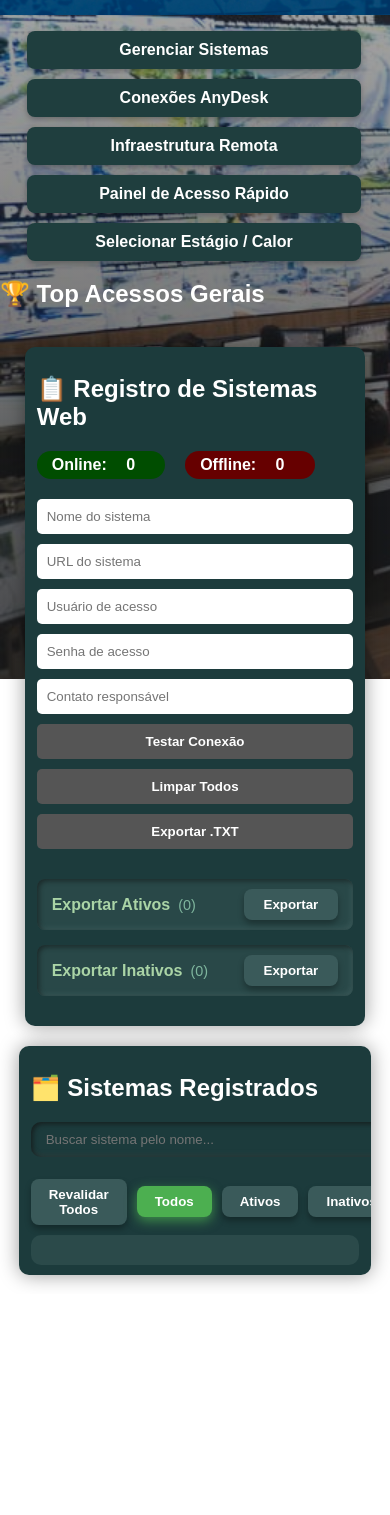
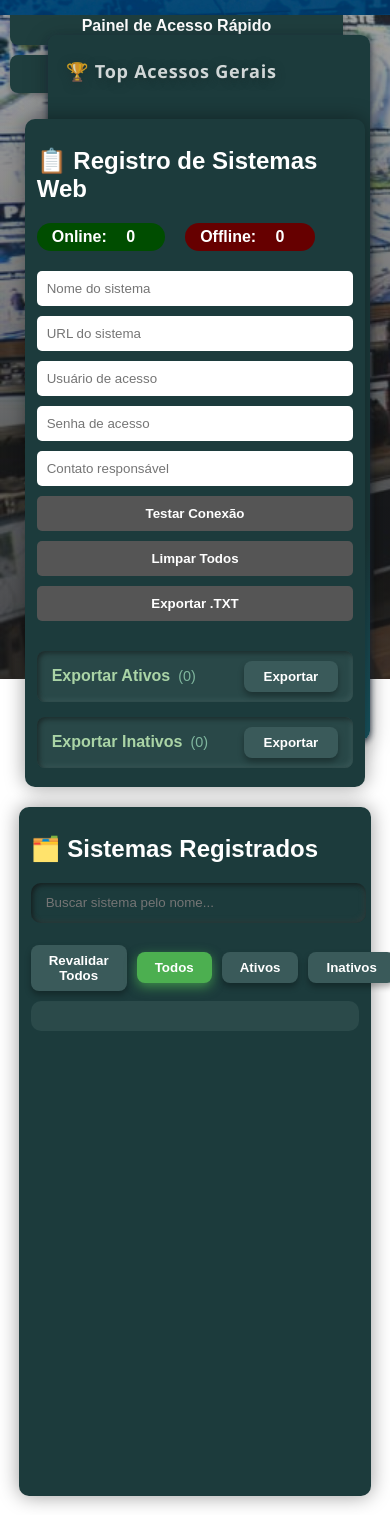
Before and after one commit to brjhon/ColdGend.github.io, a plain HTML site: page index.html in a window 390 px wide. Shown: the part 165-1680 px from the top of the page. Before the commit the page ends 1459 px from the top, so only its background shows below. Drawn offline with Linux system fonts and the light colour scheme; no server answers.

Commit message:
Ajuste do painel de hanking, criação e ajuste do visual

```diff
--- a/index.html
+++ b/index.html
@@ -68,7 +68,7 @@
 </div>
 
 <!-- Modal do painel de  -->
-<div id="top-geral-float" class="top-geral-panel-float">
+<div id="top-geral-float" class="top-geral-panel">
   <h2>🏆 Top Acessos Gerais</h2>
   <ul id="lista-top-geral"></ul>
 </div>
@@ -128,11 +128,7 @@
     <div class="site-list" id="site-list"></div>
   </div>
 
-
-
 </main>
-
-
 
 <!-- Modal de edição (sites) -->
 <div class="modal" id="editModal" >
@@ -688,6 +684,8 @@ async function testarSite() {
   }).catch(() => {
     alert("Não foi possível copiar os dados para a área de transferência.");
   });
+
+
 }
 
   async function recarregarTodosSites() {
--- a/style.css
+++ b/style.css
@@ -311,11 +311,10 @@ header img {
     display: flex;
     gap: 20px;
     flex-wrap: wrap;
-    justify-content: center;
-
   }
 
   .left-column {
+    height: 668px;
     flex: 0 0 340px;
     background-color: #1c3b3c;
     border-radius: 10px;
@@ -323,7 +322,7 @@ header img {
     box-shadow: 0 0 20px rgba(0,0,0,0.4);
     transition: transform 0.3s ease, box-shadow 0.3s ease;
     margin-bottom: 20px;
-        z-index: 000 ;/* z-index alto para ficar acima de outros elementos */
+    z-index: 000 ;/* z-index alto para ficar acima de outros elementos */
   }
 
   .left-column:hover {
@@ -336,10 +335,11 @@ header img {
     background-color: #1c3b3c;
     border-radius: 10px;
     padding: 9px;
+    height: 689px;
     box-shadow: 0 0 20px rgba(0,0,0,0.4);
     transition: transform 0.3s ease, box-shadow 0.3s ease;
     margin-bottom: 20px;
-    overflow-x: hidden;
+
 
   }
 
@@ -355,6 +355,8 @@ header img {
     flex-direction: column;
     gap: 15px;
   }
+
+
   .export-status-row {
     display: flex;
     align-items: center;
@@ -393,10 +395,19 @@ header img {
   }
 
   /* Inicio da painel ranking  */
+
+  #top-geral-float {
+  position: absolute;
+  top: 200px;
+  right: 20px;
+  height: 659px;
+  width: 290px;
+}
+
 .top-geral-panel {
   flex: 0 0 260px;
   background: linear-gradient(135deg, #1c3b3c 80%, #185865 100%);
-  border-radius: 14px;
+  border-radius: 9px;
   box-shadow: 0 6px 24px #0004, 0 2px 6px #234;
   padding: 24px 14px 22px 18px;
   margin-left: 24px;
@@ -407,7 +418,7 @@ header img {
   display: flex;
   flex-direction: column;
   align-items: flex-start;
-  max-height: 480px;
+  max-height: 100%;
   overflow-y: auto;
 }
 .top-geral-panel h2 {
@@ -449,6 +460,8 @@ header img {
   margin-left: auto;
   font-size: 0.95em;
 }
+
+
 /* Final da parte ranking */
 
 
@@ -505,9 +518,9 @@ header img {
     background-color: #2b4a4a;
     border-radius: 10px;
     padding: 15px;
-    max-height: 500px;
+    max-height: 432px;
     overflow-y: auto;
-    scrollbar-width: thin;
+
   }
   .site-list::-webkit-scrollbar {
     width: 8px;
@@ -521,6 +534,7 @@ header img {
     border-radius: 10px;
     border: 2px solid #1c3b3c;
   }
+
   .site-item {
     display: flex;
     flex-direction: column;
@@ -909,7 +923,8 @@ header img {
 
 /* Estilo da barra de pesquisa em sites */
   #searchInput{
-    width: 100%;
+    width: 93%;
+    height: 20px;
     padding: 10px 15px;
     border: none;
     border-radius: 10px;
@@ -919,9 +934,31 @@ header img {
     margin-bottom: 12px;
  }
 
+ /* Busca AnyDesk */
+#searchAnyDeskInput {
+  width:93%;
+  padding: 10px 15px;
+  border: none;
+  border-radius: 10px;
+  background-color: #1c3b3c;
+  color: white;
+  box-shadow: inset 2px 2px 5px #162020, inset -2px -2px 5px #2e3e3e;
+  margin-bottom: 12px;
+}
+
+#searchAnyDeskInput::placeholder {
+  color: #a8b3b3;
+}
+
+#searchAnyDeskInput:focus {
+  outline: none;
+  background-color: #254848;
+  box-shadow: 0 0 8px #63cdda;
+}
+
  /* Estilo da barra de pesquisa em Equipamentos Registrados */
   #searchRemoteInput {
-    width: 100%;
+    width: 93%;
     padding: 10px 15px;
     border: none;
     border-radius: 10px;
@@ -1088,10 +1125,9 @@ header img {
   font-family: monospace;
   font-size: 1rem;
 }
-
+.site-list
 #acessos-remotos-list {
-  max-height: 500px;
-  overflow-y: auto;
+
   scrollbar-width: thin;
 }
 #acessos-remotos-list::-webkit-scrollbar { width: 8px; }
@@ -1125,27 +1161,7 @@ header img {
   background:#55a67a;
 }
 
-/* Busca AnyDesk */
-#searchAnyDeskInput {
-  width: 100%;
-  padding: 10px 15px;
-  border: none;
-  border-radius: 10px;
-  background-color: #1c3b3c;
-  color: white;
-  box-shadow: inset 2px 2px 5px #162020, inset -2px -2px 5px #2e3e3e;
-  margin-bottom: 12px;
-}
-
-#searchAnyDeskInput::placeholder {
-  color: #a8b3b3;
-}
-
-#searchAnyDeskInput:focus {
-  outline: none;
-  background-color: #254848;
-  box-shadow: 0 0 8px #63cdda;
-}
+
 
 @keyframes fadeIn {
   from { opacity: 0; transform: scale(0.95); }
@@ -1175,6 +1191,8 @@ header img {
   background-color: #f44336;
   color: white;
 }
+
+
 
 /* Verificar: cursor e transição */
 .verificar-btn {
@@ -1616,3 +1634,16 @@ header img {
 }
 
 }
+
+@media (max-width: 450px){
+/* Botões flutuantes, topo etc — ajuste aqui */
+  .top-buttons {
+
+    width: 95vw !important;
+   flex: row  !important;
+    margin: 8px auto 7px auto !important;
+    gap: 10px !important;
+
+
+  }
+}
```
